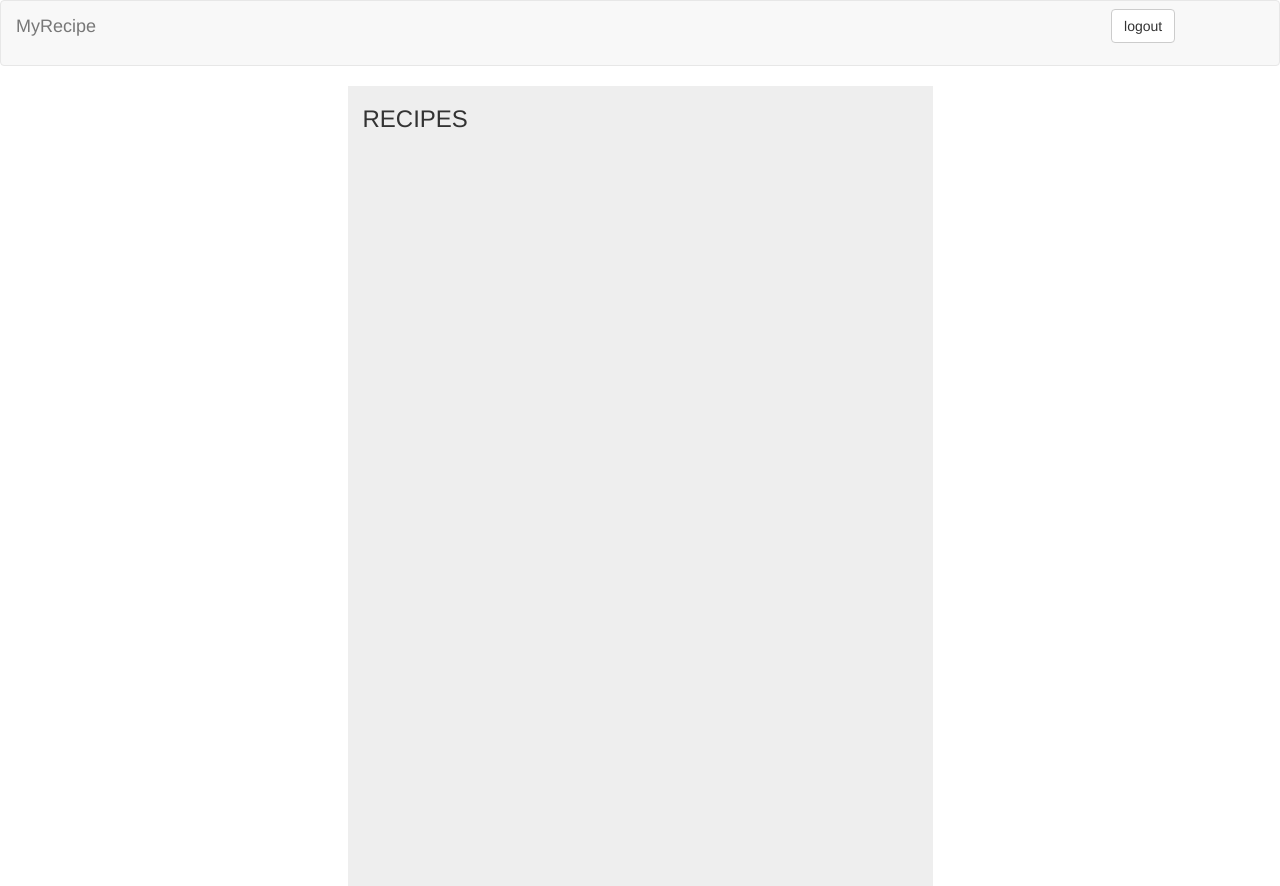
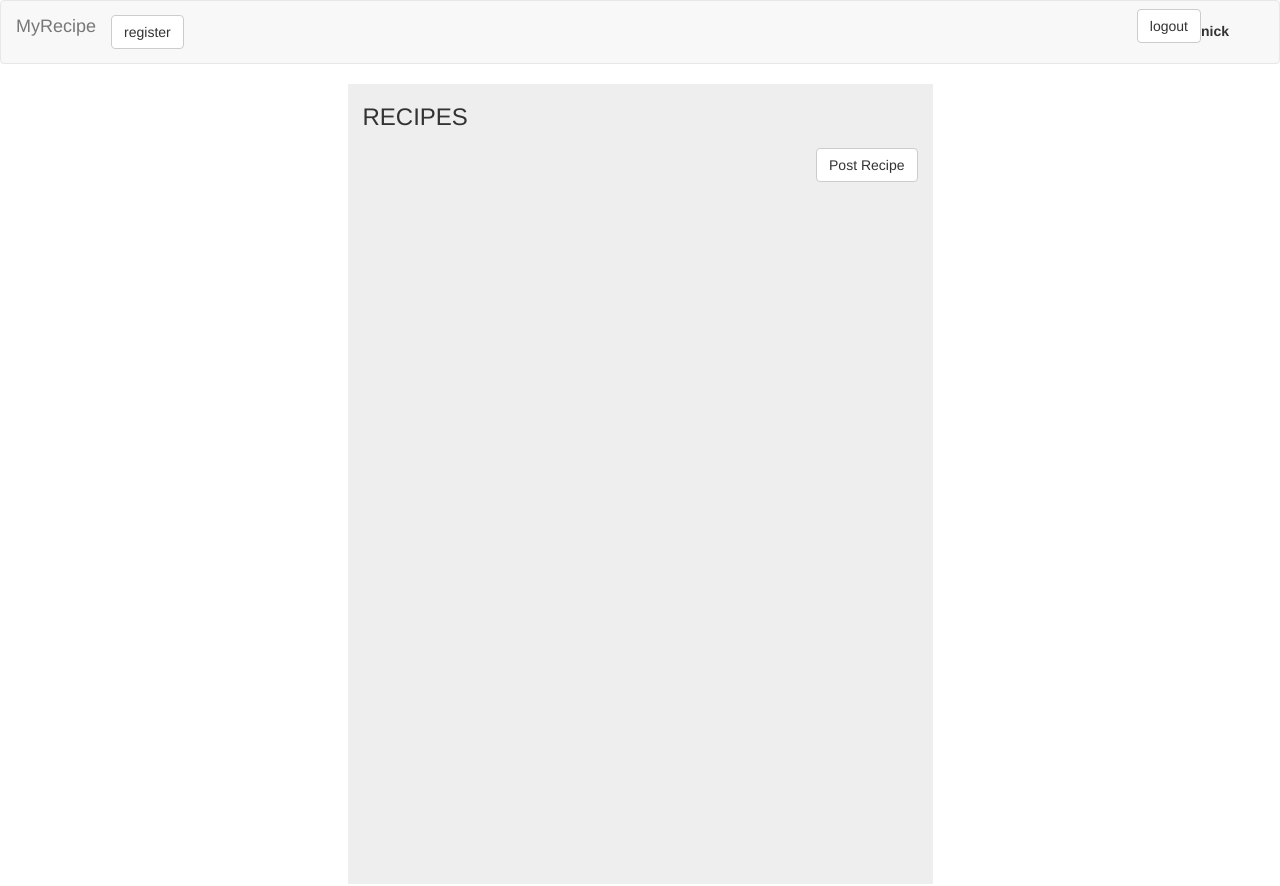
Before and after one commit to shammihembrom7/myrecipe, a Django app: page / in a window 1280 px wide. Run offline with Django 3.2, Linux system fonts and the light colour scheme; a user stored in the database is signed in; data that the repository does not hold is empty; parts of the project's set-up code (start-up, migrations or seed data) failed here and were passed over; some libraries are stand-ins or nearby versions.

Commit message:
added buttons for register and create recipe

```diff
--- a/recepies/views.py
+++ b/recepies/views.py
@@ -55,7 +55,7 @@ def recipe_detail(request, id=None):
 @login_required(login_url='/login/')
 def recipe_list(request):
     if request.user.is_authenticated():
-        u = request.user.username
+        u = request.user
     else:
         u = "login please!"
     queryset = Recipe.objects.all()
--- a/templates/base.html
+++ b/templates/base.html
@@ -6,9 +6,16 @@
 <body>
   <nav class="navbar navbar-default">
     <a class="navbar-brand" href="#">MyRecipe</a>
+
+
     <form action="/logout">
-      <input type="submit" class="btn btn-default navbar-btn" value="logout" style="margin-left: 1000px" />
+      <label style="float: right; margin-right:50px; margin-top:20px;">{{user.username}}</label>
+      <input type="submit" class="btn btn-default navbar-btn" value="logout" style=" display:block; float: right;" />
     </form>
+    <form action="/register">
+      <input type="submit" class="btn btn-default navbar-btn" value="register" style=" display:block" />
+    </form>
+
   </nav>
 
   <div class="container">
@@ -19,6 +26,9 @@
     {% block content %}
 
     <h3>RECIPES</h3>
+    <form action="/create">
+      <input type="submit" class="btn btn-default navbar-btn" value="Post Recipe" style=" display:block; float: right;" />
+    </form>
     {% for obj in objList %}
     <a href="/detail/{{obj.id}}">{{ obj.title }}</a><br>
     {% endfor %}
```
Also changed, not shown: db.sqlite3, 1 other file.
